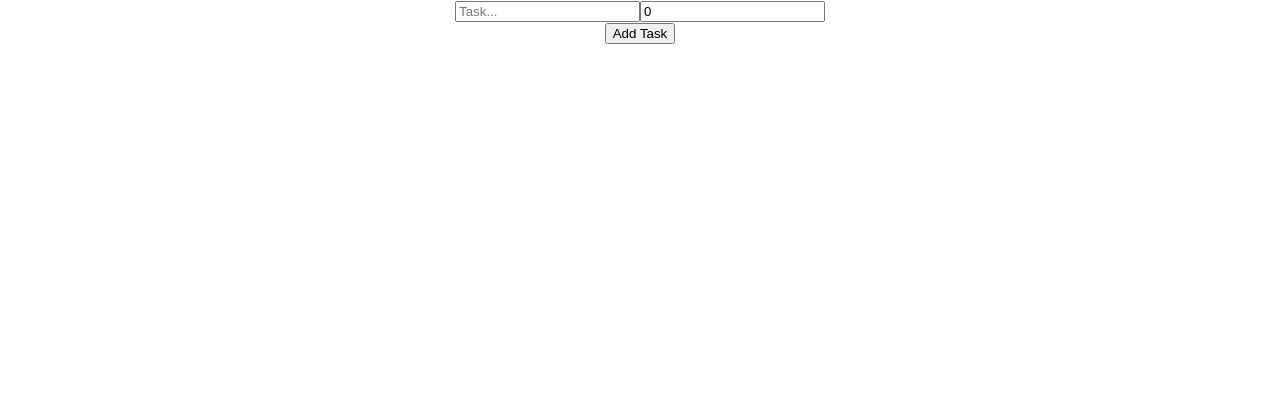
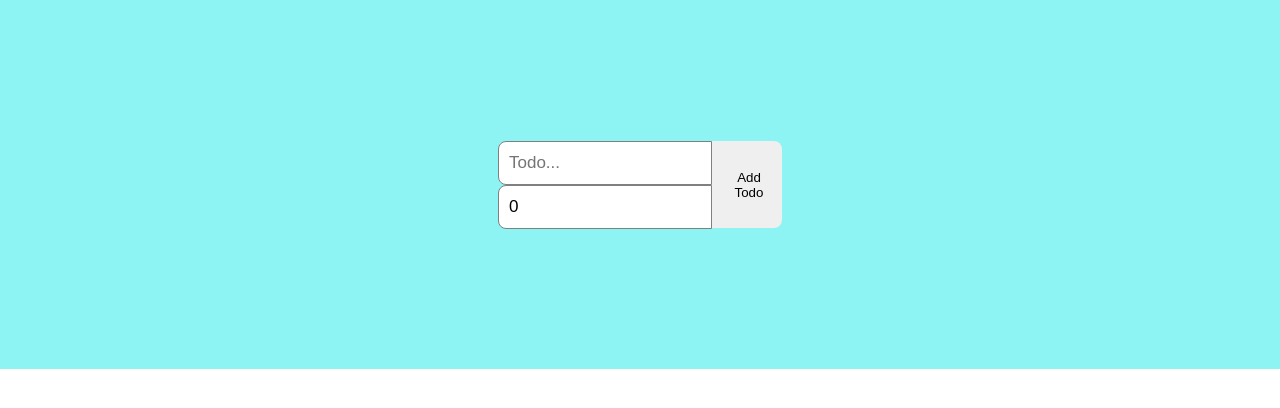
Before and after one commit to bappa-coco/todo-app, a React (Create React App) app: page / in a window 1280 px wide. Shown: the top 408 px of the page. Built offline with nearby package versions, Linux system fonts and the light colour scheme.

Commit message:
create todo app

```diff
--- a/src/App.css
+++ b/src/App.css
@@ -1,38 +1,95 @@
 .App {
-  text-align: center;
+  display: flex;
+  align-items: center;
+  flex-direction: column;
+  width: 100vw;
+  height: 100vw;
+  font-family: Arial, Helvetica, sans-serif;
 }
 
-.App-logo {
-  height: 40vmin;
-  pointer-events: none;
+body{
+  margin: 0%;
+  padding: 0%;
 }
 
-@media (prefers-reduced-motion: no-preference) {
-  .App-logo {
-    animation: App-logo-spin infinite 20s linear;
-  }
+.header{
+  flex:30%;
+  background-color: rgb(141, 243, 243);
+  width: 100%;
+  display: flex;
+  justify-content: center;
+  align-items: center;
 }
 
-.App-header {
-  background-color: #282c34;
-  min-height: 100vh;
-  display: flex;
+.header .inputContainer{
+  display:flex;
   flex-direction: column;
-  align-items: center;
-  justify-content: center;
-  font-size: calc(10px + 2vmin);
-  color: white;
 }
 
-.App-link {
-  color: #61dafb;
+.header input{
+  width: 200px;
+  height: 40px;
+  border: none;
+  border-bottom-left-radius: 8px;
+  border-top-left-radius: 8px;
+  padding-left: 10px;
+  font-size: 17px;
+  border: 1px solid grey;
 }
 
-@keyframes App-logo-spin {
-  from {
-    transform: rotate(0deg);
-  }
-  to {
-    transform: rotate(360deg);
-  }
+.header button {
+  width: 70px;
+  height: 87px;
+  border: none;
+  border-bottom-right-radius: 8px;
+  border-top-right-radius: 8px;
+  padding-left: 10px;
+  cursor: pointer;
 }
+
+.todoList {
+  flex: 70%;
+  width: 100%;
+  display: flex;
+  align-items: center;
+  padding-top: 50px;
+  flex-direction: column;
+}
+
+.task{
+  width: 500px;
+  height: 50px;
+  display: flex;
+  color: white;
+  margin: 15px;
+}
+
+.task .content {
+  flex: 80%;
+  height: 100%;
+  display: flex;
+  justify-content: center;
+  align-items: center;
+}
+
+.task .content span {
+  display: grid;
+  place-items: center;
+  border: 1px solid white;
+  width: 100%;
+  height: 100%;
+  font-size: 18px;
+  border-right: none;
+  background-color: tomato;
+}
+
+.task button{
+  flex: 20%;
+  height: 100%;
+  border: none;
+  background-color: lightseagreen;
+  border-top-right-radius: 8px;
+  border-bottom-right-radius: 8px;
+  color: white;
+  cursor: pointer;
+}
--- a/src/App.tsx
+++ b/src/App.tsx
@@ -16,7 +16,7 @@
     }
   }
 
-  const addTask = ():void =>{
+  const addTodo = ():void =>{
     const newTask = {
       taskName:task,
       deadline:deadLine
@@ -37,7 +37,7 @@
       <div className='header'>
         <div className='inputContainer'>
           <input type="text"
-           placeholder='Task...'
+           placeholder='Todo...'
            name='task'
            value={task}
            onChange={handleChange} />
@@ -48,7 +48,7 @@
           value={deadLine}
           onChange={handleChange} />
         </div>
-        <button onClick={addTask}>Add Task</button>
+        <button onClick={addTodo}>Add Todo</button>
       </div>
       <div className='todoList'>
         {todo.map((task:ITask, key:number)=>{
```
